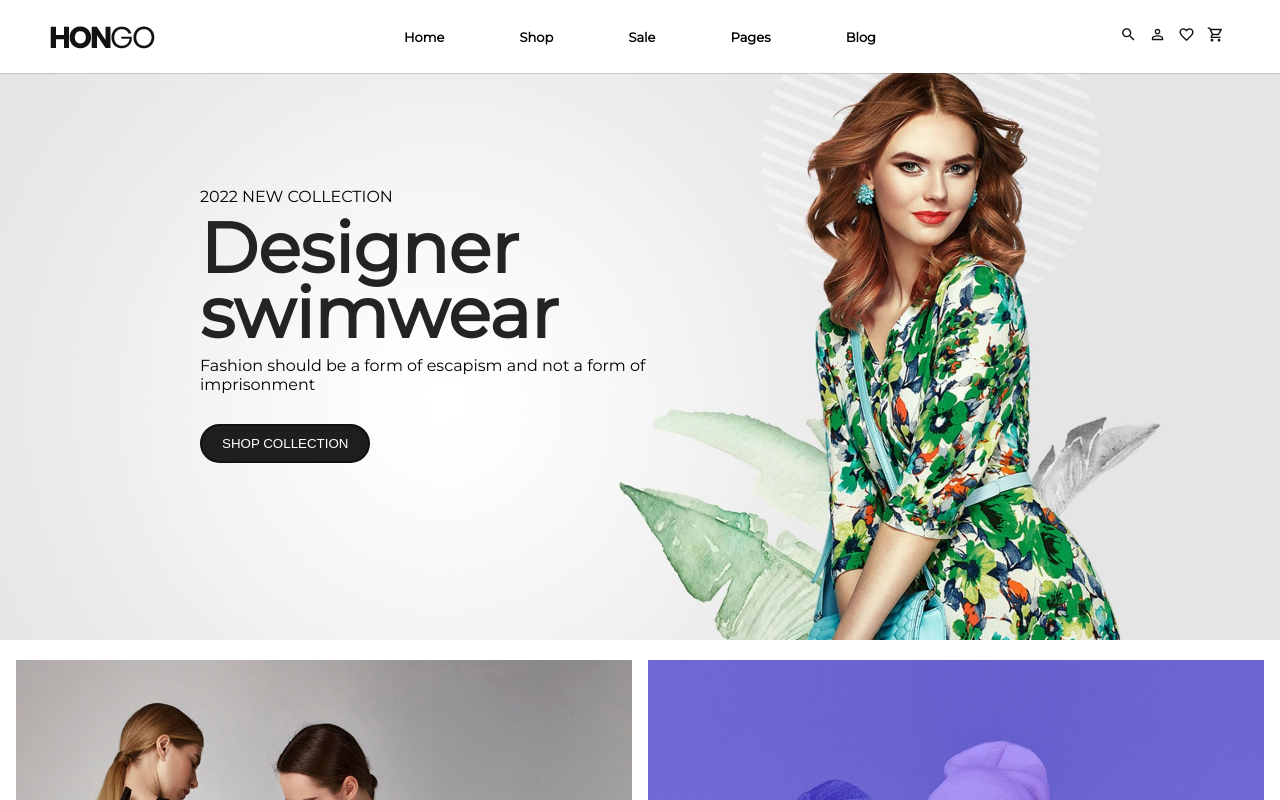
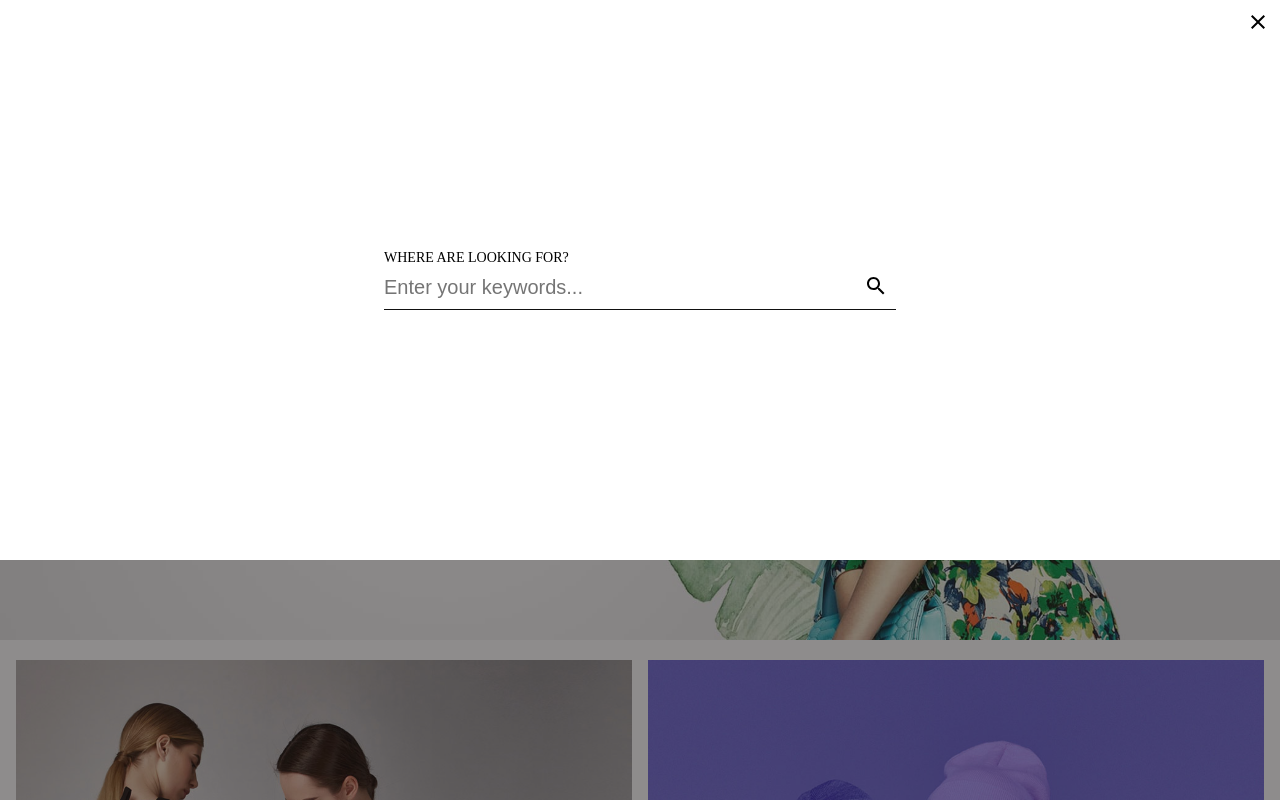
Before and after one commit to PQtai/HONGO_QTAI-Commercejs, a React (Create React App) app: page /HONGO_QTAI-Commercejs in a window 1280 px wide. Both pictures are taken after a click on the item 1128 px from the left and 36 px from the top of the page. Shown: the top 800 px of the page. Built offline with nearby package versions, Linux system fonts and the light colour scheme; no server answers; a web font is replaced by a local one.

Commit message:
add element search and disable add cart

```diff
--- a/src/assets/styles/globalStyles.js
+++ b/src/assets/styles/globalStyles.js
@@ -43,6 +43,21 @@ const GlobalStyles = createGlobalStyle`
     }
     .active{
         displauy : block;
+    }
+    .btn-close{
+        position: absolute;
+        top: 10px;
+        background-color: transparent;
+        right: 10px;
+    }
+    .disable{
+        opacity : 0.6;
+        preventDefault: true;
+        cursor :  not-allowed !important;
+    }
+    .is-option-me{
+        border : 1px solid orange !important;
+        color : orange;
     }
 `
 export const ContainerStyle = styled.div`
--- /dev/null
+++ b/src/components/ElementSearch/ElementSearch.jsx
@@ -0,0 +1,34 @@
+import React from 'react';
+import styles from './ElementSearch.module.scss';
+import clsx from 'clsx';
+import SearchIcon from '@mui/icons-material/Search';
+import {Button} from '../../assets/styles/globalStyles';
+import CloseIcon from '@mui/icons-material/Close';
+import { useDispatch } from 'react-redux';
+import { setDisplayOverlay } from '../../redux';
+const ElementSearch = () => {
+  const dispath = useDispatch();
+  const handleClose = ()=>{
+      dispath(setDisplayOverlay(false));
+  }
+  return (
+    <div
+    onClick={(e)=>{
+        e.stopPropagation();
+    }}
+    className={clsx(styles.searchWrap)} >
+        <div className={clsx(styles.itemSearch)} >
+            <p>WHERE ARE LOOKING FOR?</p>
+            <div className={clsx(styles.inputSearch)}>
+                <input type='text' placeholder='Enter your keywords...' />
+                <Button className={clsx(styles.btnSearch)} ><SearchIcon/></Button>
+            </div>
+        </div>
+        <Button
+        onClick={handleClose}
+        className='btn-close' ><CloseIcon/></Button>
+    </div>
+  )
+}
+
+export default ElementSearch
--- /dev/null
+++ b/src/components/ElementSearch/ElementSearch.module.scss
@@ -0,0 +1,31 @@
+.searchWrap{
+    position: fixed;
+    top: 0;
+    left: 0;
+    right: 0;
+    bottom: 30% ;
+    background-color: #FFFFFF;
+    display: flex;
+    .itemSearch{
+        width: 40%;
+        margin: auto;
+        font-family: Poppins;
+        >p{
+            font-size: 14px;
+        }
+        .inputSearch{
+            display: flex;
+            align-items: center;
+            border-bottom: 1px solid #111;
+            >input {
+                flex: 1;
+                font-size: 20px;
+                padding: 10px 0;
+            }
+            .btnSearch{
+                width: 40px;
+                background-color: transparent;
+            }
+        }
+    }
+}
--- a/src/components/ItemQuickView/ItemQuickView.jsx
+++ b/src/components/ItemQuickView/ItemQuickView.jsx
@@ -1,4 +1,4 @@
-import React, { useState } from "react";
+import React, { useRef, useState } from "react";
 import styles from "./ItemQuickView.module.scss";
 import clsx from "clsx";
 import { Button, ItemOption } from "../../assets/styles/globalStyles";
@@ -13,6 +13,9 @@ import CloseIcon from '@mui/icons-material/Close';
 import { useDispatch } from "react-redux";
 import { setDisplayOverlay } from "../../redux";
 const ItemQuickView = ({ product }) => {
+    const itemOption = useRef([]);
+    let conditionDisable = useRef(0);
+    let [disabled , setDisabled] = useState(true);
     const dispatch = useDispatch();
     const [quantityPurchasedPerItem , setQuantityPurchasedPerItem] = useState(1);
     const handleIncreaseNumber = ()=>{
@@ -35,6 +38,27 @@ const ItemQuickView = ({ product }) => {
     const handleCloseQuickView = ()=>{
         dispatch(setDisplayOverlay(false));
     }
+    const handleOptionsMe = (currentOption , name)=>{
+      if (itemOption.current.length > 0) {
+        for (const iterator of  itemOption.current) {
+          [...iterator.children].forEach(element => {
+            if(
+              currentOption.classList.contains(`item-option-${name}`) &&
+              element.classList.contains(`item-option-${name}`)
+            ){
+                element.classList.remove('is-option-me');
+              }
+            });
+          }
+          currentOption.classList.add('is-option-me');
+          if (name === 'Color' || name === 'Size') {
+            conditionDisable.current+=1;
+          }
+          if (conditionDisable.current >= itemOption.current.length) {
+            setDisabled(false);
+          }
+      }
+    };
   return (
     <div
       onClick={(e) => {
@@ -80,11 +104,18 @@ const ItemQuickView = ({ product }) => {
               {/* filter and retrieve product variations if any */}
               {product.variant_groups?.map((item, index) => {
                 return (
-                  <ul key={index} className={clsx(styles.listOptions)}>
+                  <ul
+                  ref={(element)=>{itemOption.current[index] = element}}
+                  key={index} className={clsx(styles.listOptions)}>
                     <span>{item.name}</span>
                     {item.options.map((option, indexOption) => {
                       return (
-                        <ItemOption key={indexOption} color={option.name}>
+                        <ItemOption
+                        onClick={(e)=>{
+                          handleOptionsMe(e.target , item.name);
+                        }}
+                        className ={'item-option-'+ item.name}
+                        key={indexOption} color={option.name}>
                           {item.name === "Size" ? option.name : ""}
                         </ItemOption>
                       );
@@ -111,7 +142,9 @@ const ItemQuickView = ({ product }) => {
                     <Button onClick={handleReductionOfQuantity} >-</Button>
                   </div>
                 </div>
-                <Button className={clsx(styles.btnAdd)} >ADD TO CART</Button>
+                <Button className={clsx(styles.btnAdd,{
+                  disable : (product.variant_groups.length > 0)?disabled:false,
+                })} >ADD TO CART</Button>
               </div>
               <Button className={clsx(styles.btnAddToWishlist)} >
                 <FavoriteBorderIcon/>
--- a/src/components/Navbar/NavInfo.jsx
+++ b/src/components/Navbar/NavInfo.jsx
@@ -3,16 +3,27 @@ import SearchIcon from '@mui/icons-material/Search';
 import PersonOutlineSharpIcon from '@mui/icons-material/PersonOutlineSharp';
 import FavoriteBorderSharpIcon from '@mui/icons-material/FavoriteBorderSharp';
 import ShoppingCartOutlinedIcon from '@mui/icons-material/ShoppingCartOutlined';
+import { useDispatch  } from 'react-redux';
+import {setDisplayOverlay , setItemPropOverlay} from '../../redux';
+import ElementSearch from '../ElementSearch/ElementSearch';
+
 
 
 
 const NavInfo = ({styles , clsx}) => {
+  const dispath = useDispatch();
+  const handleSearchBtn = ()=>{
+    dispath(setItemPropOverlay(<ElementSearch/>));
+    dispath(setDisplayOverlay(true));
+  }
   return (
     <div className={clsx(styles.navInfo )} >
       <ul className={clsx(styles.navList , {
         dFlex : true
       })}>
-          <li className={clsx(styles.navItem)} >
+          <li
+          onClick={handleSearchBtn}
+          className={clsx(styles.navItem)} >
             <SearchIcon/>
           </li>
           <li className={clsx(styles.navItem)} >
```
Also changed, not shown: 1 other file (tests, documents, lock files or other folders).
